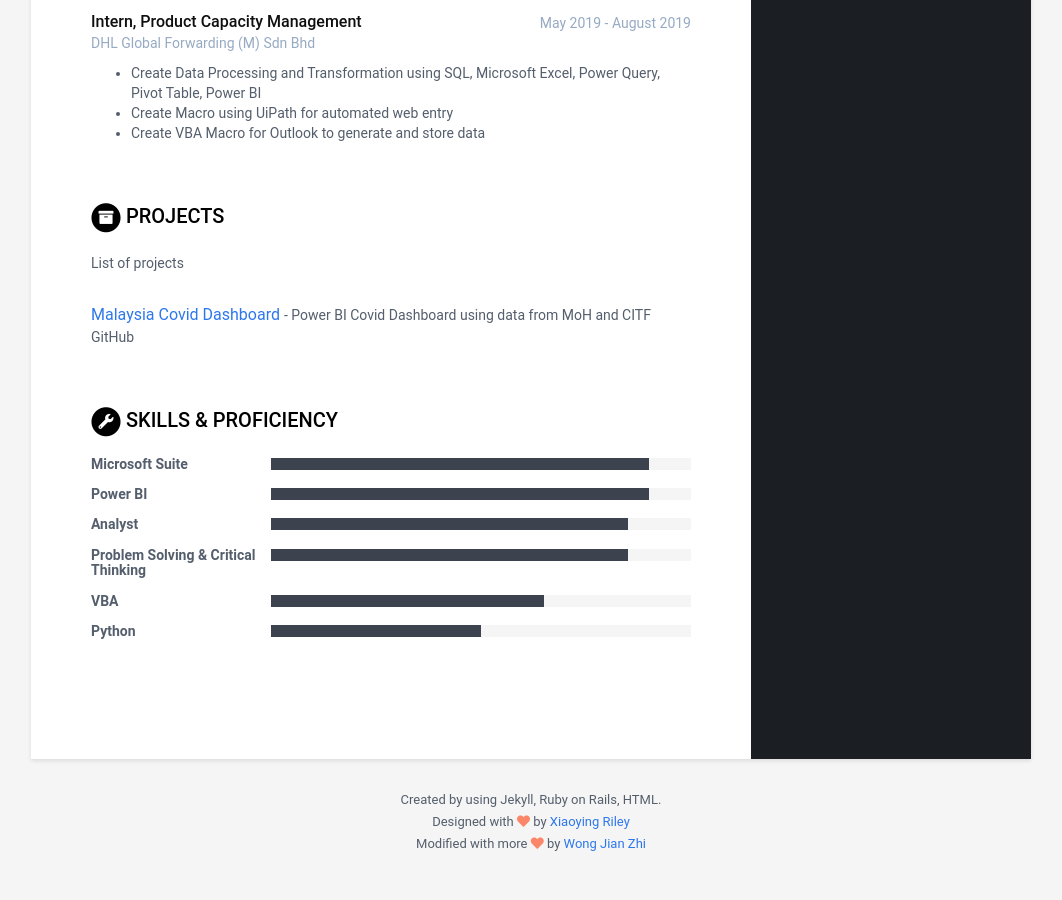
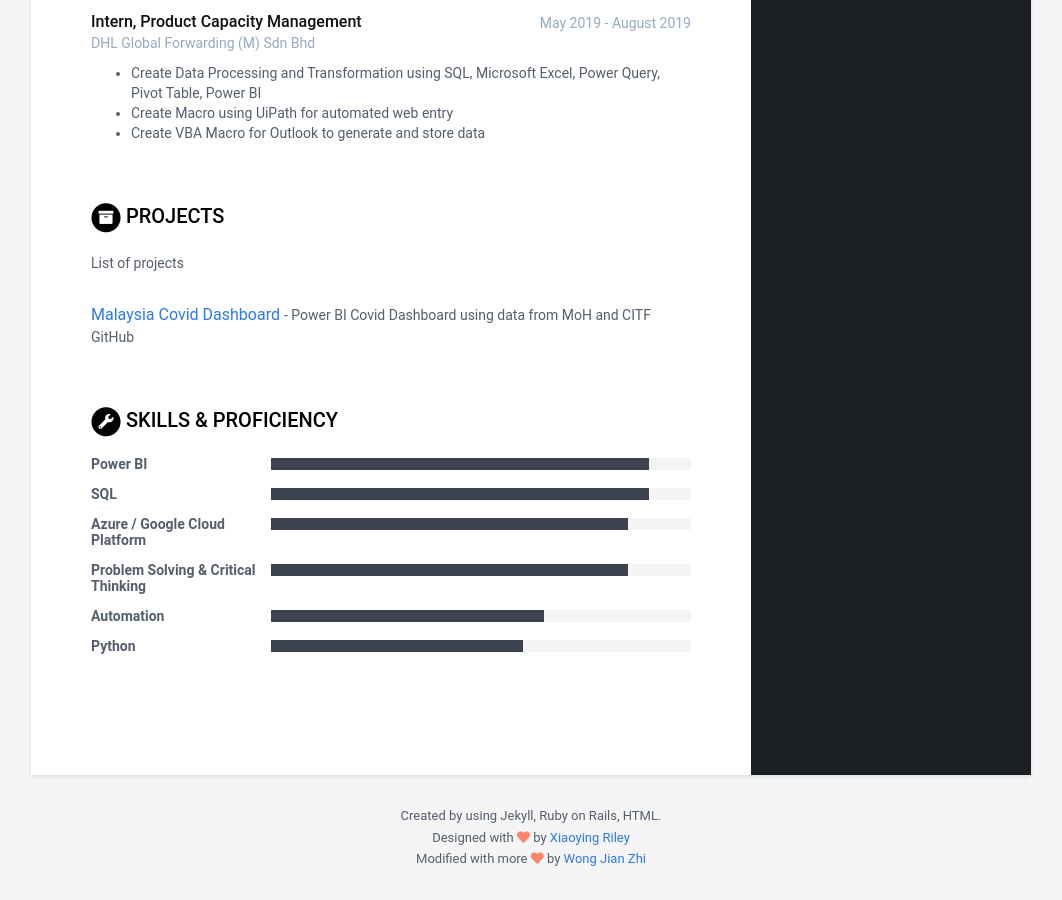
Before and after one commit to jianzhiw/jianzhiw.github.io, a Jekyll site: the page built from index.html, in a window 1280 px wide and 900 px high, scrolled down 1827 px. Shown: the whole window, without its empty margins (109-1171 px from the left). Built offline with Jekyll 4.4.1, drawn with Linux system fonts in a browser that asks for light colours.

Commit message:
Update toolset data.yml

```diff
--- a/_data/data.yml
+++ b/_data/data.yml
@@ -127,23 +127,23 @@ skills:
     title: Skills &amp; Proficiency
 
     toolset:
-      - name: Microsoft Suite
-        level: 90%
-
       - name: Power BI
         level: 90%
 
-      - name: Analyst
+      - name: SQL
+        level: 90%
+
+      - name: Azure / Google Cloud Platform
         level: 85%
 
       - name: Problem Solving & Critical Thinking
         level: 85%
 
-      - name: VBA
+      - name: Automation
         level: 65%
 
       - name: Python
-        level: 50%
+        level: 60%
 
 footer: >
     Created by using Jekyll, Ruby on Rails, HTML.
```
